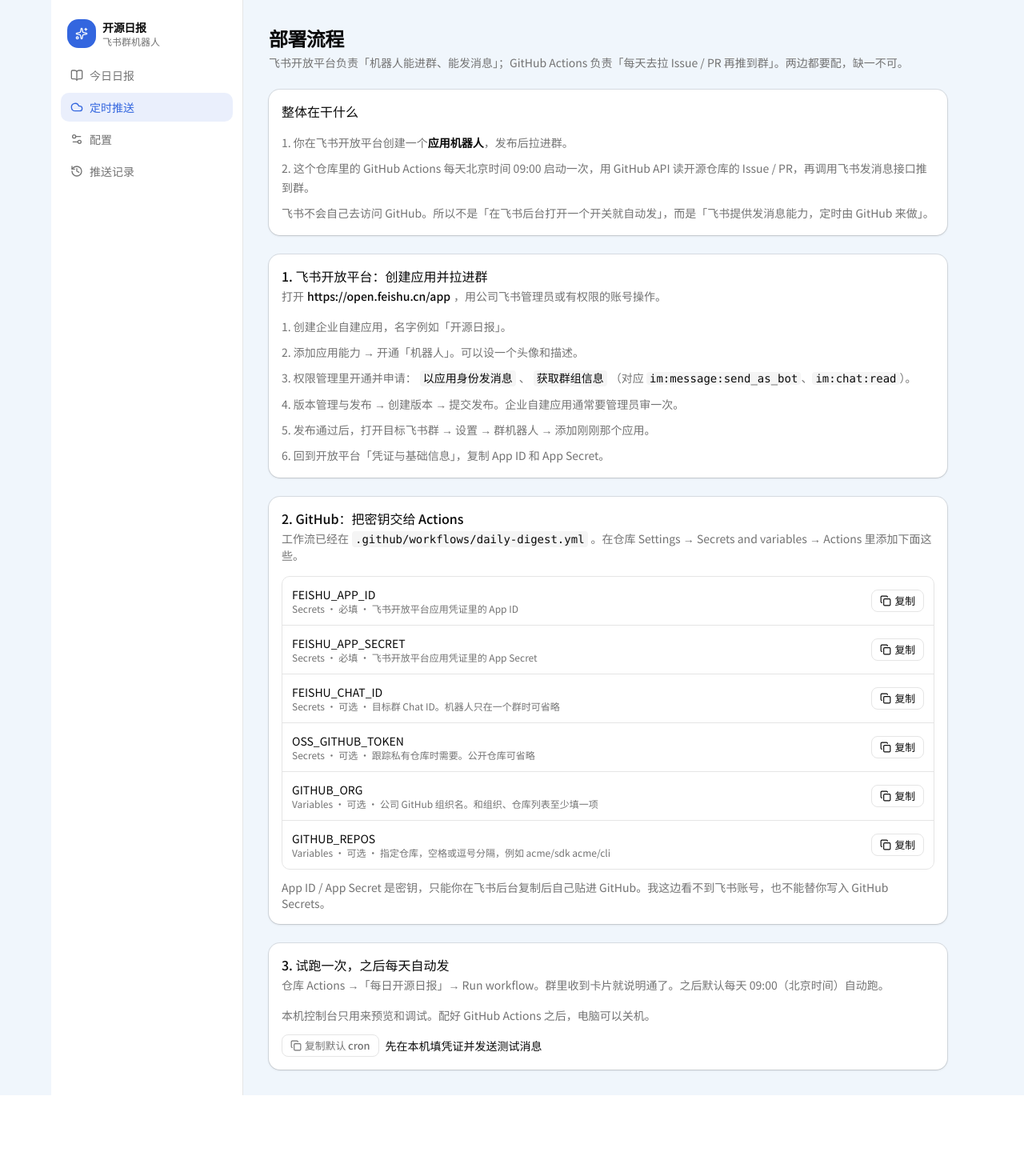
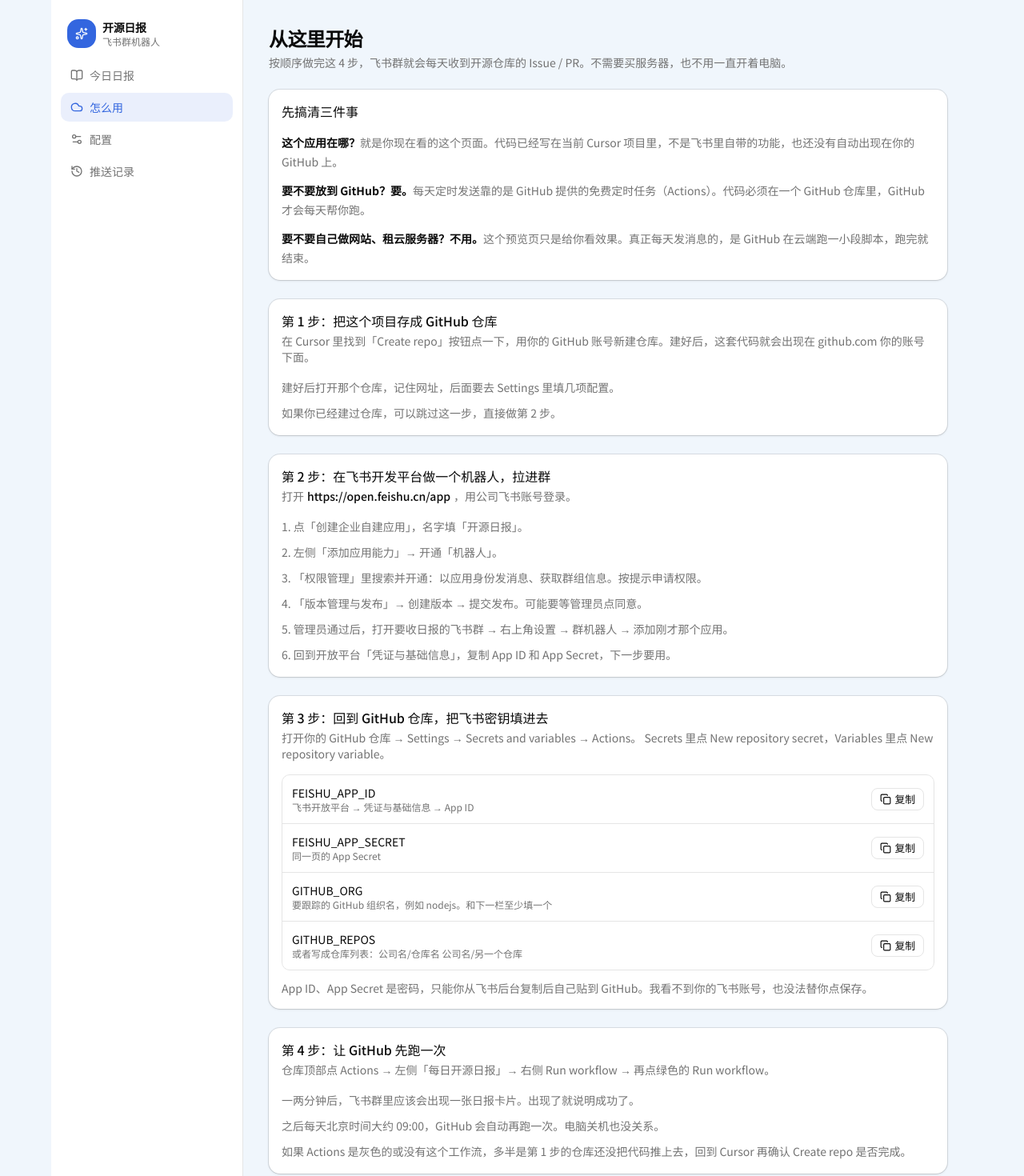
Before and after one commit to ssyybbb/new, a Next.js app: page /guide in a window 1280 px wide. Shown: the top 1470 px of the page at 80% size. Before the commit the page ends 1369 px from the top, so only its background shows below. Built offline with nearby package versions, Linux system fonts and the light colour scheme.

Commit message:
Rewrite the getting-started guide for people new to GitHub and Feishu.
Spell out where the app lives, that it must be saved as a GitHub repo, and the four clicks needed for daily Feishu delivery.

Co-authored-by: sunyaobin <sunyaobin@x-era.ai>

```diff
--- a/components/app-shell.tsx
+++ b/components/app-shell.tsx
@@ -7,7 +7,7 @@ import { cn } from "@/lib/utils";
 
 const nav = [
   { href: "/", label: "今日日报", icon: BookOpen },
-  { href: "/guide", label: "定时推送", icon: Cloud },
+  { href: "/guide", label: "怎么用", icon: Cloud },
   { href: "/settings", label: "配置", icon: Settings2 },
   { href: "/logs", label: "推送记录", icon: History },
 ] as const;
--- a/components/dashboard-page.tsx
+++ b/components/dashboard-page.tsx
@@ -84,8 +84,7 @@ export function DashboardPage({
         <div>
           <h1 className="text-2xl font-semibold tracking-tight">今日日报</h1>
           <p className="mt-1 text-sm text-muted-foreground">
-            飞书群机器人不会自己去拉 GitHub。推荐用 GitHub Actions
-            每天自动推送，本地不用挂服务。
+            这是预览页。要每天自动发到飞书群，请先把项目存到 GitHub，步骤在「怎么用」。
           </p>
         </div>
         <div className="flex flex-wrap gap-2">
--- a/components/guide-page.tsx
+++ b/components/guide-page.tsx
@@ -1,6 +1,5 @@
 "use client";
 
-import Link from "next/link";
 import { CopyButton } from "@/components/copy-button";
 import {
   Card,
@@ -13,39 +12,19 @@ import {
 const secrets = [
   {
     name: "FEISHU_APP_ID",
-    where: "Secrets",
-    required: true,
-    note: "飞书开放平台应用凭证里的 App ID",
+    note: "飞书开放平台 → 凭证与基础信息 → App ID",
   },
   {
     name: "FEISHU_APP_SECRET",
-    where: "Secrets",
-    required: true,
-    note: "飞书开放平台应用凭证里的 App Secret",
-  },
-  {
-    name: "FEISHU_CHAT_ID",
-    where: "Secrets",
-    required: false,
-    note: "目标群 Chat ID。机器人只在一个群时可省略",
-  },
-  {
-    name: "OSS_GITHUB_TOKEN",
-    where: "Secrets",
-    required: false,
-    note: "跟踪私有仓库时需要。公开仓库可省略",
+    note: "同一页的 App Secret",
   },
   {
     name: "GITHUB_ORG",
-    where: "Variables",
-    required: false,
-    note: "公司 GitHub 组织名。和组织、仓库列表至少填一项",
+    note: "要跟踪的 GitHub 组织名，例如 nodejs。和下一栏至少填一个",
   },
   {
     name: "GITHUB_REPOS",
-    where: "Variables",
-    required: false,
-    note: "指定仓库，空格或逗号分隔，例如 acme/sdk acme/cli",
+    note: "或者写成仓库列表：公司名/仓库名 公司名/另一个仓库",
   },
 ];
 
@@ -53,34 +32,48 @@ export function GuidePage() {
   return (
     <div className="space-y-6">
       <div>
-        <h1 className="text-2xl font-semibold tracking-tight">部署流程</h1>
+        <h1 className="text-2xl font-semibold tracking-tight">从这里开始</h1>
         <p className="mt-1 text-sm text-muted-foreground">
-          飞书开放平台负责「机器人能进群、能发消息」；GitHub Actions
-          负责「每天去拉 Issue / PR 再推到群」。两边都要配，缺一不可。
+          按顺序做完这 4 步，飞书群就会每天收到开源仓库的 Issue / PR。不需要买服务器，也不用一直开着电脑。
         </p>
       </div>
 
       <Card className="bg-white shadow-sm">
         <CardHeader>
-          <CardTitle>整体在干什么</CardTitle>
+          <CardTitle>先搞清三件事</CardTitle>
         </CardHeader>
-        <CardContent className="space-y-2 text-sm leading-6 text-muted-foreground">
+        <CardContent className="space-y-3 text-sm leading-6 text-muted-foreground">
           <p>
-            1. 你在飞书开放平台创建一个<strong className="text-foreground">应用机器人</strong>，发布后拉进群。
+            <strong className="text-foreground">这个应用在哪？</strong>
+            就是你现在看的这个页面。代码已经写在当前 Cursor 项目里，不是飞书里自带的功能，也还没有自动出现在你的 GitHub 上。
           </p>
           <p>
-            2. 这个仓库里的 GitHub Actions 每天北京时间 09:00 启动一次，用 GitHub API
-            读开源仓库的 Issue / PR，再调用飞书发消息接口推到群。
+            <strong className="text-foreground">要不要放到 GitHub？要。</strong>
+            每天定时发送靠的是 GitHub 提供的免费定时任务（Actions）。代码必须在一个 GitHub 仓库里，GitHub 才会每天帮你跑。
           </p>
           <p>
-            飞书不会自己去访问 GitHub。所以不是「在飞书后台打开一个开关就自动发」，而是「飞书提供发消息能力，定时由 GitHub 来做」。
+            <strong className="text-foreground">要不要自己做网站、租云服务器？不用。</strong>
+            这个预览页只是给你看效果。真正每天发消息的，是 GitHub 在云端跑一小段脚本，跑完就结束。
           </p>
         </CardContent>
       </Card>
 
       <Card className="bg-white shadow-sm">
         <CardHeader>
-          <CardTitle>1. 飞书开放平台：创建应用并拉进群</CardTitle>
+          <CardTitle>第 1 步：把这个项目存成 GitHub 仓库</CardTitle>
+          <CardDescription>
+            在 Cursor 里找到「Create repo」按钮点一下，用你的 GitHub 账号新建仓库。建好后，这套代码就会出现在 github.com 你的账号下面。
+          </CardDescription>
+        </CardHeader>
+        <CardContent className="space-y-2 text-sm leading-6 text-muted-foreground">
+          <p>建好后打开那个仓库，记住网址，后面要去 Settings 里填几项配置。</p>
+          <p>如果你已经建过仓库，可以跳过这一步，直接做第 2 步。</p>
+        </CardContent>
+      </Card>
+
+      <Card className="bg-white shadow-sm">
+        <CardHeader>
+          <CardTitle>第 2 步：在飞书开发平台做一个机器人，拉进群</CardTitle>
           <CardDescription>
             打开
             <a
@@ -91,35 +84,25 @@ export function GuidePage() {
             >
               https://open.feishu.cn/app
             </a>
-            ，用公司飞书管理员或有权限的账号操作。
+            ，用公司飞书账号登录。
           </CardDescription>
         </CardHeader>
         <CardContent className="space-y-2 text-sm leading-6 text-muted-foreground">
-          <p>1. 创建企业自建应用，名字例如「开源日报」。</p>
-          <p>2. 添加应用能力 → 开通「机器人」。可以设一个头像和描述。</p>
-          <p>
-            3. 权限管理里开通并申请：
-            <code className="mx-1 rounded bg-muted px-1 py-0.5 text-foreground">以应用身份发消息</code>
-            、
-            <code className="mx-1 rounded bg-muted px-1 py-0.5 text-foreground">获取群组信息</code>
-            （对应 <code className="rounded bg-muted px-1 text-foreground">im:message:send_as_bot</code>、
-            <code className="rounded bg-muted px-1 text-foreground">im:chat:read</code>）。
-          </p>
-          <p>4. 版本管理与发布 → 创建版本 → 提交发布。企业自建应用通常要管理员审一次。</p>
-          <p>5. 发布通过后，打开目标飞书群 → 设置 → 群机器人 → 添加刚刚那个应用。</p>
-          <p>6. 回到开放平台「凭证与基础信息」，复制 App ID 和 App Secret。</p>
+          <p>1. 点「创建企业自建应用」，名字填「开源日报」。</p>
+          <p>2. 左侧「添加应用能力」→ 开通「机器人」。</p>
+          <p>3. 「权限管理」里搜索并开通：以应用身份发消息、获取群组信息。按提示申请权限。</p>
+          <p>4. 「版本管理与发布」→ 创建版本 → 提交发布。可能要等管理员点同意。</p>
+          <p>5. 管理员通过后，打开要收日报的飞书群 → 右上角设置 → 群机器人 → 添加刚才那个应用。</p>
+          <p>6. 回到开放平台「凭证与基础信息」，复制 App ID 和 App Secret，下一步要用。</p>
         </CardContent>
       </Card>
 
       <Card className="bg-white shadow-sm">
         <CardHeader>
-          <CardTitle>2. GitHub：把密钥交给 Actions</CardTitle>
+          <CardTitle>第 3 步：回到 GitHub 仓库，把飞书密钥填进去</CardTitle>
           <CardDescription>
-            工作流已经在
-            <code className="mx-1 rounded bg-muted px-1 py-0.5 text-foreground">
-              .github/workflows/daily-digest.yml
-            </code>
-            。在仓库 Settings → Secrets and variables → Actions 里添加下面这些。
+            打开你的 GitHub 仓库 → Settings → Secrets and variables → Actions。
+            Secrets 里点 New repository secret，Variables 里点 New repository variable。
           </CardDescription>
         </CardHeader>
         <CardContent className="space-y-3">
@@ -131,41 +114,29 @@ export function GuidePage() {
               >
                 <div>
                   <p className="font-mono text-sm">{item.name}</p>
-                  <p className="text-xs text-muted-foreground">
-                    {item.where}
-                    {item.required ? " · 必填" : " · 可选"} · {item.note}
-                  </p>
+                  <p className="text-xs text-muted-foreground">{item.note}</p>
                 </div>
                 <CopyButton value={item.name} />
               </li>
             ))}
           </ul>
           <p className="text-sm text-muted-foreground">
-            App ID / App Secret 是密钥，只能你在飞书后台复制后自己贴进 GitHub。我这边看不到飞书账号，也不能替你写入 GitHub Secrets。
+            App ID、App Secret 是密码，只能你从飞书后台复制后自己贴到 GitHub。我看不到你的飞书账号，也没法替你点保存。
           </p>
         </CardContent>
       </Card>
 
       <Card className="bg-white shadow-sm">
         <CardHeader>
-          <CardTitle>3. 试跑一次，之后每天自动发</CardTitle>
+          <CardTitle>第 4 步：让 GitHub 先跑一次</CardTitle>
           <CardDescription>
-            仓库 Actions →「每日开源日报」→ Run workflow。群里收到卡片就说明通了。之后默认每天 09:00（北京时间）自动跑。
+            仓库顶部点 Actions → 左侧「每日开源日报」→ 右侧 Run workflow → 再点绿色的 Run workflow。
           </CardDescription>
         </CardHeader>
-        <CardContent className="space-y-3 text-sm leading-6 text-muted-foreground">
-          <p>
-            本机控制台只用来预览和调试。配好 GitHub Actions 之后，电脑可以关机。
-          </p>
-          <div className="flex flex-wrap items-center gap-2">
-            <CopyButton value="0 1 * * *" label="复制默认 cron" />
-            <Link
-              href="/settings"
-              className="text-sm font-medium text-foreground underline-offset-4 hover:underline"
-            >
-              先在本机填凭证并发送测试消息
-            </Link>
-          </div>
+        <CardContent className="space-y-2 text-sm leading-6 text-muted-foreground">
+          <p>一两分钟后，飞书群里应该会出现一张日报卡片。出现了就说明成功了。</p>
+          <p>之后每天北京时间大约 09:00，GitHub 会自动再跑一次。电脑关机也没关系。</p>
+          <p>如果 Actions 是灰色的或没有这个工作流，多半是第 1 步的仓库还没把代码推上去，回到 Cursor 再确认 Create repo 是否完成。</p>
         </CardContent>
       </Card>
     </div>
```
Also changed, not shown: 1 other file (tests, documents, lock files or other folders).
